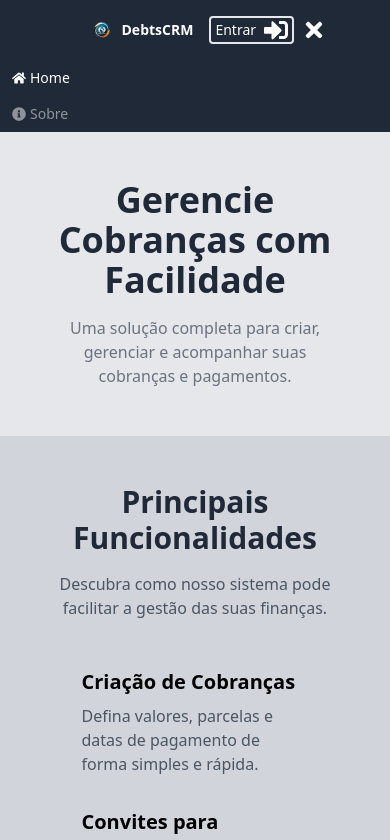
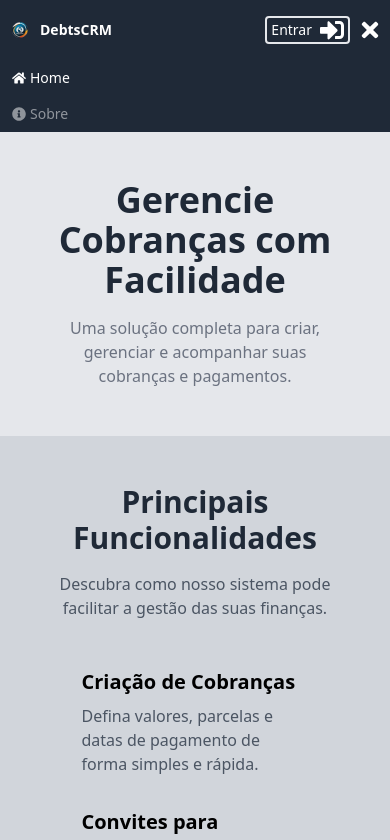
Before and after one commit to Jadiael1/debt-resolve, a React (Vite) app in the folder frontend/: page / in a window 390 px wide. Shown: the top 840 px of the page. Built offline with nearby package versions, Linux system fonts and the light colour scheme.

Commit message:
style: update Navbar container padding and remove unnecessary class

```diff
--- a/frontend/src/components/organisms/Navbar.tsx
+++ b/frontend/src/components/organisms/Navbar.tsx
@@ -51,7 +51,7 @@
 
 	return (
 		<nav className='bg-gray-800 text-white shadow-lg'>
-			<div className='container mx-auto flex justify-between items-center py-4 px-6'>
+			<div className='flex justify-between items-center py-4 sm:px-6'>
 				<div className='flex items-center'>
 					<Logo />
 					<NavigationMenu defaultClassName />
```
